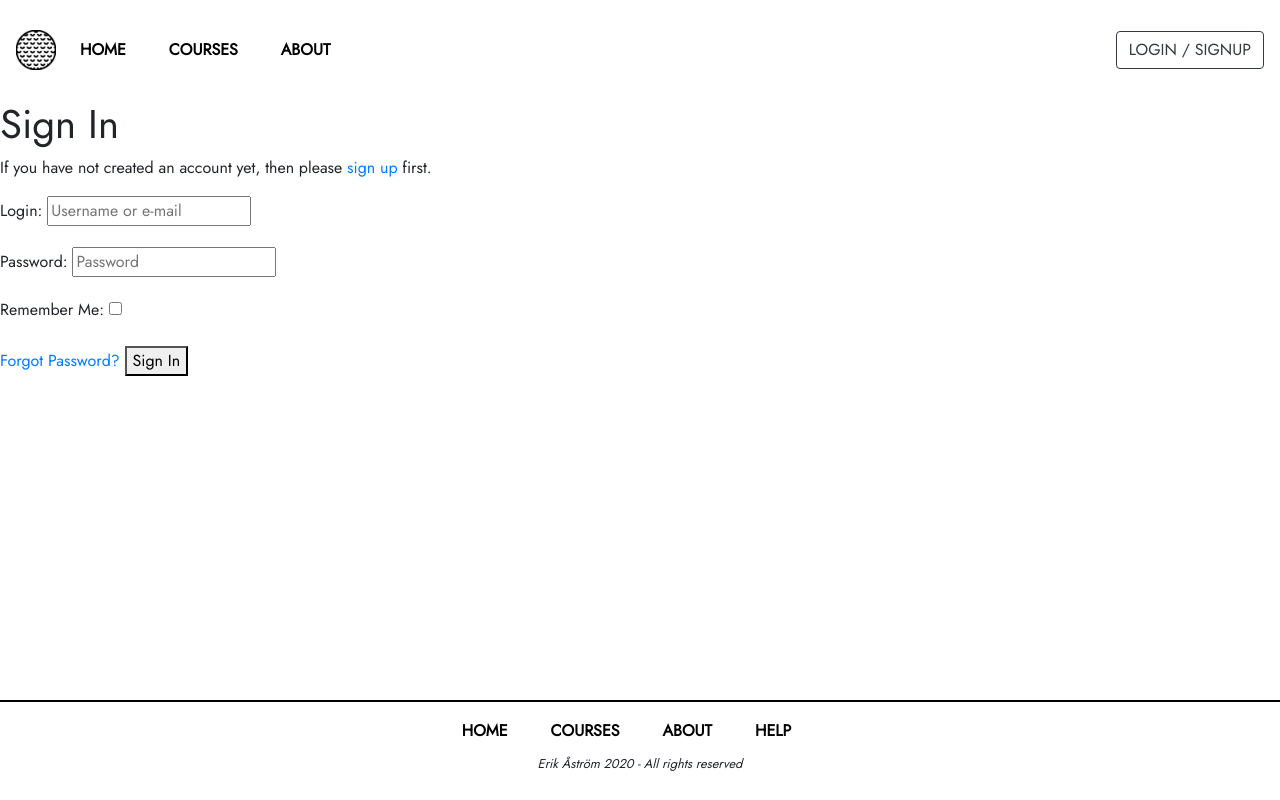
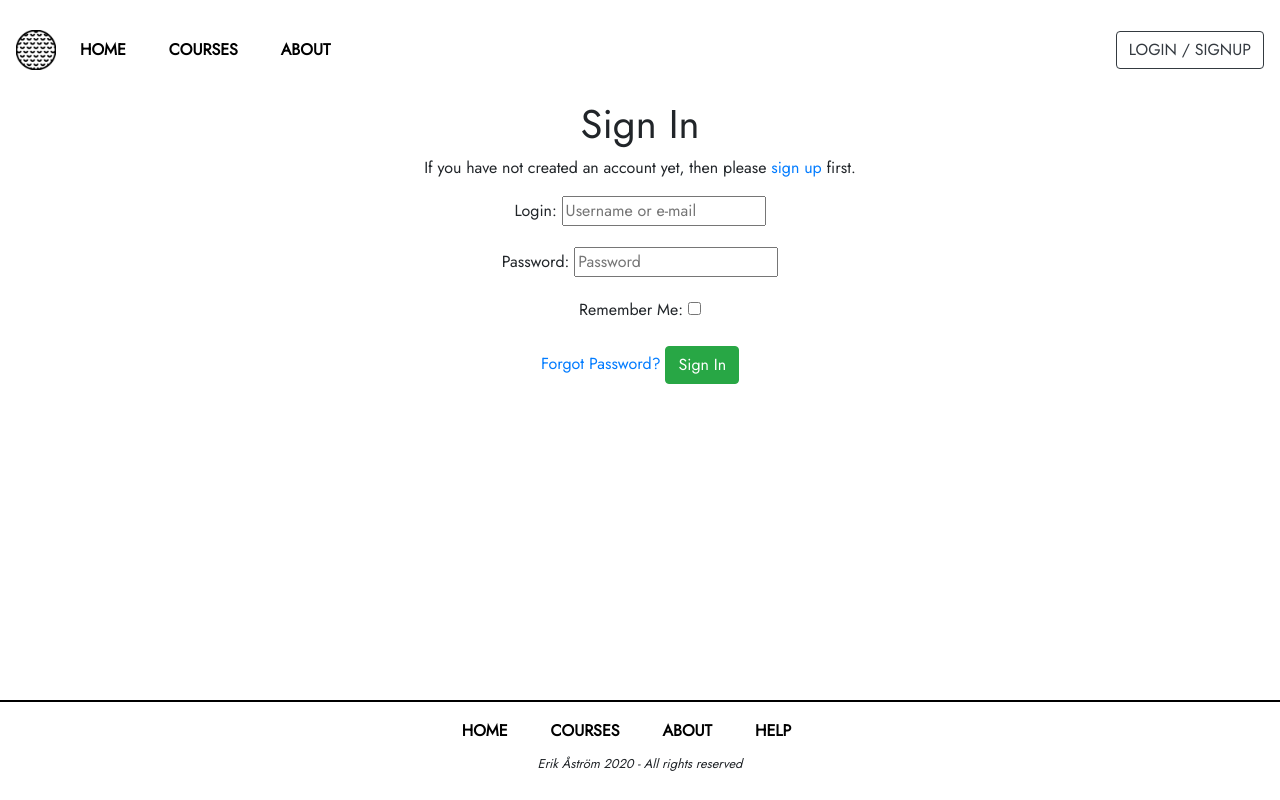
Before and after one commit to astromerik/big-city-golf, a Django app: page /accounts/login/ in a window 1280 px wide. Run offline with Django 3.2, Linux system fonts and the light colour scheme; parts of the project's set-up code (start-up, migrations or seed data) failed here and were passed over; some libraries are stand-ins or nearby versions.

Commit message:
changed navbar styling, added crispy form styling to login/logout pages and profile page

```diff
--- a/courses/templates/courses/courses.html
+++ b/courses/templates/courses/courses.html
@@ -65,7 +65,6 @@
         {% endfor %}
     </div>
 </div>
-<h5>test</h5>
 {% for course in courses %}
 
 <!-- Modal -->
--- a/courses/test_views.py
+++ b/courses/test_views.py
@@ -34,4 +34,4 @@ class TestViews(TestCase):
         course_bag[course.id] = [('2020-06-06 13:30', 200, 'test course', '')]
         response = self.client.post('book/', course_bag)
         self.assertEqual(response.status_code, 200)
-        self.assertTemplateUsed(response, 'paygreenfee.html')
+        self.assertTemplateUsed(response, 'courses/courses.html')
--- a/courses/views.py
+++ b/courses/views.py
@@ -99,4 +99,4 @@ def book_course(request):
         course_bag[course_id].append(bag_entry)
     request.session['course_bag'] = course_bag
 
-    return redirect(reverse('paygreenfee'))
+    return redirect('courses')
--- a/home/templates/home/index.html
+++ b/home/templates/home/index.html
@@ -77,7 +77,6 @@
         </div>
     </div>
 </div>
-<h5>test</h5>
 
 {% block postloadjs %}
 <script>
--- a/static/css/base.css
+++ b/static/css/base.css
@@ -1,5 +1,6 @@
 body {
     padding-top: 100px;
+    padding-bottom: 200px;
     font-family: 'Jost', sans-serif;
     max-width: 2140px;
 }
--- a/templates/allauth/account/login.html
+++ b/templates/allauth/account/login.html
@@ -7,7 +7,10 @@
 
 {% block content %}
 
-<h1>{% trans "Sign In" %}</h1>
+<div class="container-fluid">
+    <div class="row text-center">
+        <div class="col">
+        <h1>{% trans "Sign In" %}</h1>
 
 {% get_providers as socialaccount_providers %}
 
@@ -40,7 +43,12 @@ for a {{ site_name }} account and sign in below:{% endblocktrans %}</p>
   <input type="hidden" name="{{ redirect_field_name }}" value="{{ redirect_field_value }}" />
   {% endif %}
   <a class="button secondaryAction" href="{% url 'account_reset_password' %}">{% trans "Forgot Password?" %}</a>
-  <button class="primaryAction" type="submit">{% trans "Sign In" %}</button>
+  <button class="primaryAction btn btn-success" type="submit">{% trans "Sign In" %}</button>
 </form>
+    </div>
+    </div>
+</div>
+
+
 
 {% endblock %}
--- a/templates/includes/toasts/success.html
+++ b/templates/includes/toasts/success.html
@@ -1,6 +1,6 @@
 <div class="toast" role="alert" aria-live="assertive" aria-atomic="true">
   <div class="toast-header">
-    <strong class="mr-auto">Nice shot!</strong>
+    <strong class="mr-auto success-heading">Nice shot!</strong>
     <button type="button" class="ml-2 mb-1 close" data-dismiss="toast" aria-label="Close">
       <span aria-hidden="true">&times;</span>
     </button>
```
Also changed, not shown: golfprofile/templates/golfprofile/golfprofile.html (+5 -10 lines), templates/allauth/account/logout.html (+7 -3 lines), templates/allauth/account/signup.html (+9 -2 lines).
